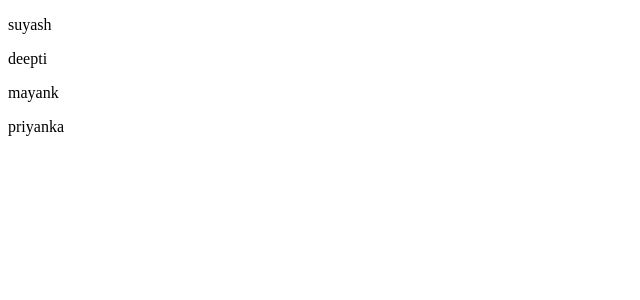
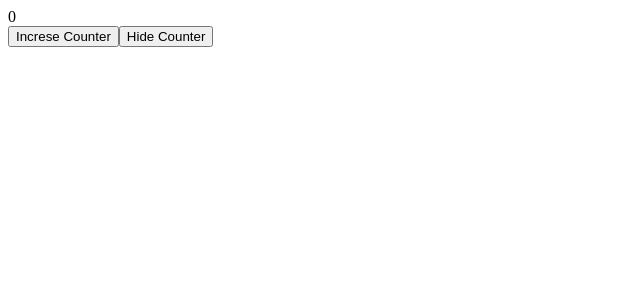
Before and after one commit to Rishabh157/mern-aug20, a React (Create React App) app: page / in a window 1280 px wide. Shown: the top 300 px of the page, without its empty margins (0-640 px from the left). Built offline with nearby package versions, Linux system fonts and the light colour scheme; the HTML template or start-up script is replaced by a standard one.

Commit message:
lifecycle

```diff
--- a/src/App.js
+++ b/src/App.js
@@ -4,20 +4,85 @@ import Portfolio from './pages/Portfolio'
 import Addportfolio from './pages/Addportfolio'
 import Balancesheet from './pages/Balancesheet'
 import Lifecycle from './pages/Lifecycle'
+import Childcom from './pages/Childcom'
 import './assets/css/style.css'
 
 import { BrowserRouter as Router, Route } from 'react-router-dom'
 
 export default class App extends Component {
+  constructor(props) {
+    console.log("Parent(App) :: constructor")
+    super(props)
+
+    this.state = {
+       isDisplay:true,
+       count:0
+    }
+  }
+
+
+  static getDerivedStateFromProps(props, state){
+    console.log("Parent(App) :: getDerivedStateFromProps")
+    return null
+}
+
+componentDidMount(){
+    console.log("Parent(App) :: componentDidMount")
+}
+
+shouldComponentUpdate(props, state){
+    console.log("Parent(App) :: componentShouldUpdate")
+
+    return true
+}
+
+getSnapshotBeforeUpdate(props, state){
+    console.log("Parent(App) :: getSnapshotBeforeUpdate")
+    return null
+}
+
+componentDidUpdate(){
+    console.log("Parent(App) :: componentDidUpdate")
+}
+
+
+componentWillUnmount(){
+    console.log("Parent(App) :: componentWillUnmount")
+}
+
+
   render() {
+    console.log("Parent(App) :: render")
+
     return (
-      <Lifecycle/>
-      // <Router>
+      <>
+      {this.state.isDisplay ? <Childcom count={this.state.count}/> : null}
+      <button onClick={this.handleCounter}>Increse Counter</button>
+      <button onClick={()=>{
+        this.setState({isDisplay:false})
+      }}>Hide Counter</button>
+      </>
+    )
+  }
+
+  handleCounter = ()=>{
+    let oldCounter = this.state.count
+    oldCounter++
+    this.setState({count:oldCounter})
+  }
+
+
+
+
+}
+
+
+
+
+
+ // <Router>
       //   <Route path="/balance" component={Balancesheet}/>
       //   <Route path="/" component={Home} exact/>
       //   <Route path="/portfolio" component={Portfolio} />
       //   <Route path="/add-portfolio" component={Addportfolio} />
       // </Router>
-    )
-  }
-}
--- /dev/null
+++ b/src/pages/Childcom.js
@@ -0,0 +1,54 @@
+import React, { Component } from 'react'
+
+export default class Childcom extends Component {
+    constructor(props) {
+        console.log("ChildComp :: constructor")
+        super(props)
+
+        this.state = {
+
+        }
+    }
+
+    static getDerivedStateFromProps(props, state){
+        console.log("ChildComp :: getDerivedStateFromProps")
+        return null
+    }
+
+    componentDidMount(){
+        console.log("ChildComp :: componentDidMount")
+    }
+
+    shouldComponentUpdate(props, state){
+        console.log("ChildComp :: componentShouldUpdate")
+
+        return true
+    }
+
+    getSnapshotBeforeUpdate(props, state){
+        console.log("ChildComp :: getSnapshotBeforeUpdate")
+        return null
+    }
+
+    componentDidUpdate(){
+        console.log("ChildComp :: componentDidUpdate")
+    }
+
+
+    componentWillUnmount(){
+        console.log("ChildComp :: componentWillUnmount")
+    }
+
+
+    render() {
+        console.log("ChildComp :: render")
+
+        return (
+            <div>
+                {this.props.count}
+            </div>
+        )
+    }
+
+
+}
--- a/src/pages/Lifecycle.js
+++ b/src/pages/Lifecycle.js
@@ -6,7 +6,7 @@ export default class Lifecycle extends Component {
         console.log("Lifecycle ::: Constructor")
         this.state = {
             data:[],
-            isLoading:true
+            isLoading:true,
         }
 
         //init state
@@ -41,6 +41,27 @@ export default class Lifecycle extends Component {
     }
 
 
+    static getDerivedStateFromProps(props, state){
+        console.log("Lifecycle :: getDerivedStateFromProps")
+        return null
+    }
+
+    shouldComponentUpdate(nextProps, nextState){
+        console.log("Lifecycle ::: shouldComponentUpdate")
+        return true
+    }
+
+    getSnapshotBeforeUpdate(prevProp, preState){
+        console.log("Lifecycle ::: getSnapshotBeforeUpdate")
+    }
+
+    componentDidUpdate(){
+        console.log("Lifecycle ::: Component did update")
+    }
+
+    componentWillUnmount(){
+        console.log("Lifecycle ::: Component will unmount")
+    }
 
 
 
```
Also changed, not shown: 1 other file (tests, documents, lock files or other folders).
